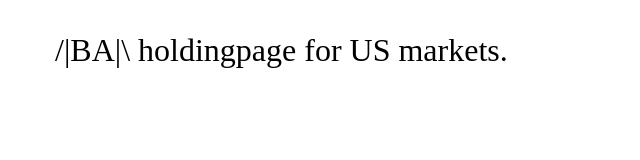
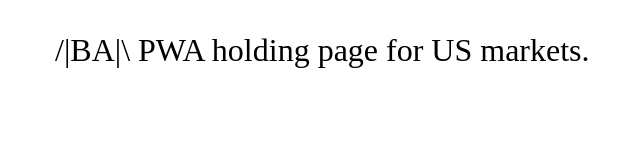
Before and after one commit to Bridging-App/US-PWA, a plain HTML site: page index.html in a window 1280 px wide. Shown: the whole page, without its empty margins (185-825 px from the left). Drawn offline with Linux system fonts and the light colour scheme.

Commit message:
Update index.html

```diff
--- a/index.html
+++ b/index.html
@@ -11,7 +11,7 @@
     </style>
   </head>
   <body>
-    <div id="app">/|BA|\ holdingpage for US markets.</div>
+    <div id="app">/|BA|\ PWA holding page for US markets.</div>
   </body>
   <script>
   // put your code here.
```
